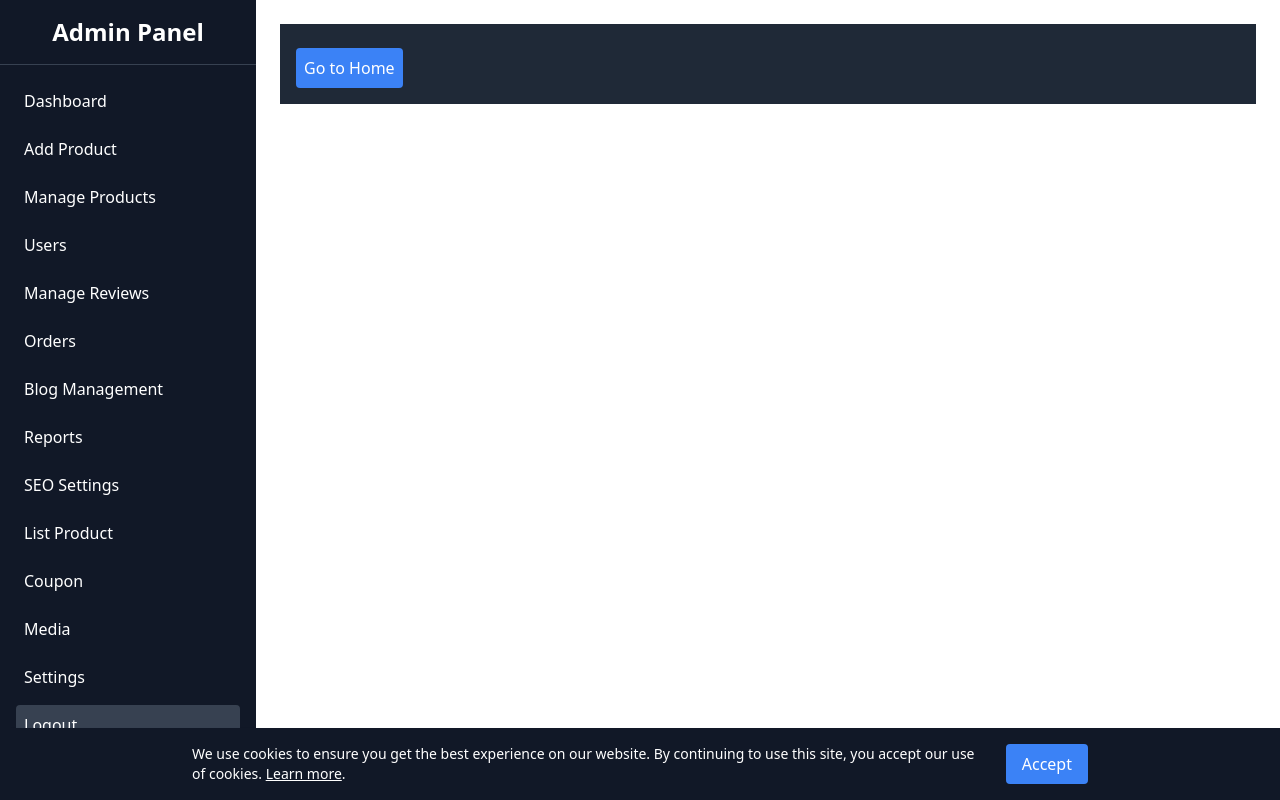
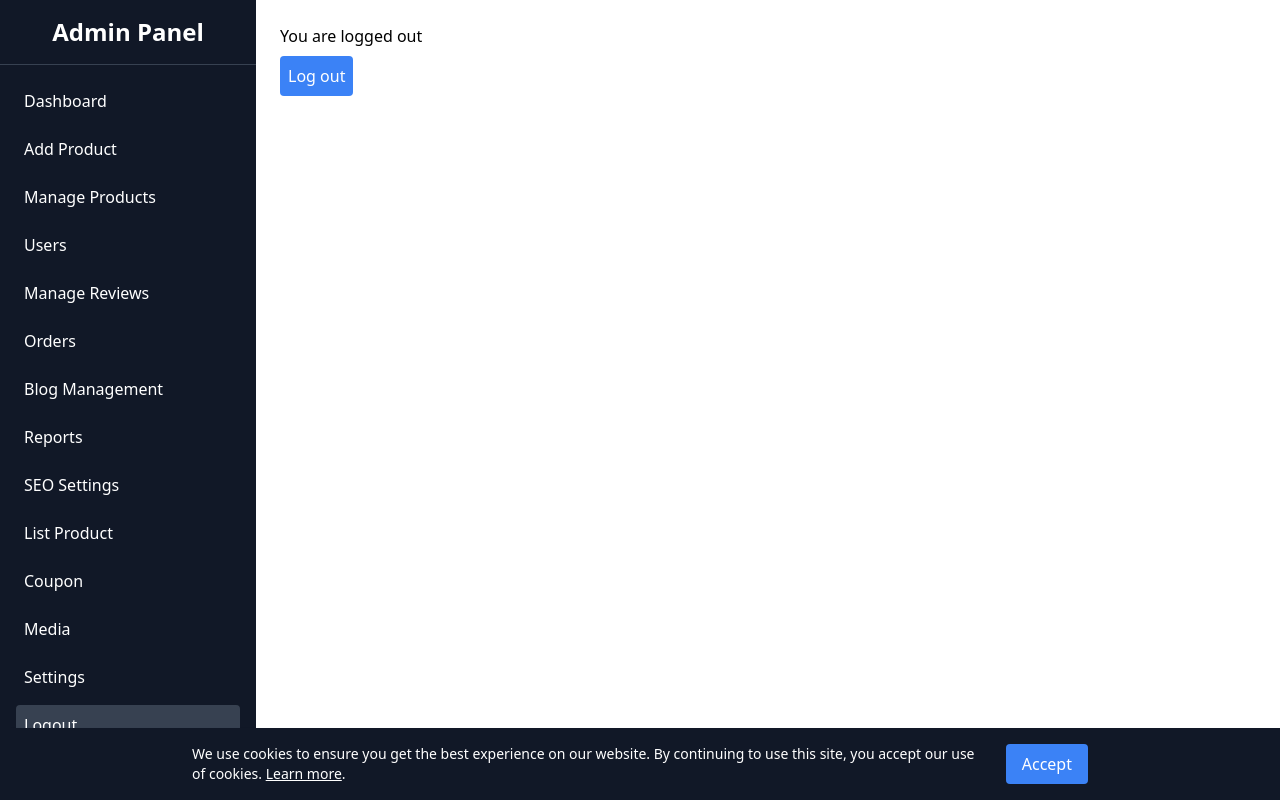
Before and after one commit to brice-akama/Tracktorshop, a Next.js app: page /admin/logout in a window 1280 px wide. Built offline with nearby package versions, Linux system fonts and the light colour scheme; no server answers; the database is empty.

Commit message:
Fix layout export and adjust logout page routing

```diff
--- a/app/admin/logout/page.tsx
+++ b/app/admin/logout/page.tsx
@@ -1,32 +1,27 @@
+
+
+// app/admin/logout/page.tsx
 "use client";
 
-import React, { ReactNode } from 'react';
-import { useRouter } from 'next/navigation'; // Correct import for Next.js 13+
+import { useRouter } from "next/navigation";
 
-interface LayoutProps {
-  children: ReactNode;
-}
+const LogoutPage = () => {
+  const router = useRouter();
 
-const Layout: React.FC<LayoutProps> = ({ children }) => {
-  const router = useRouter(); // Correct way to use router in the App Router
-
-  const handleRedirect = () => {
-    router.push('/'); // Redirect to the homepage
+  const handleLogout = () => {
+    // Logic to handle logout (e.g., clearing session or token)
+    // Redirect to the homepage or login page
+    router.push("/admin/login");
   };
 
   return (
-    <div>
-      <header className="bg-gray-800 text-white p-4">
-        <button
-          onClick={handleRedirect}
-          className="bg-blue-500 text-white p-2 mt-2 rounded"
-        >
-          Go to Home
-        </button>
-      </header>
-      <main className="p-4">{children}</main>
+    <div className="logout-container">
+      <h1>You are logged out</h1>
+      <button onClick={handleLogout} className="bg-blue-500 text-white p-2 mt-2 rounded">
+        Log out
+      </button>
     </div>
   );
 };
 
-export default Layout;
+export default LogoutPage;
```
